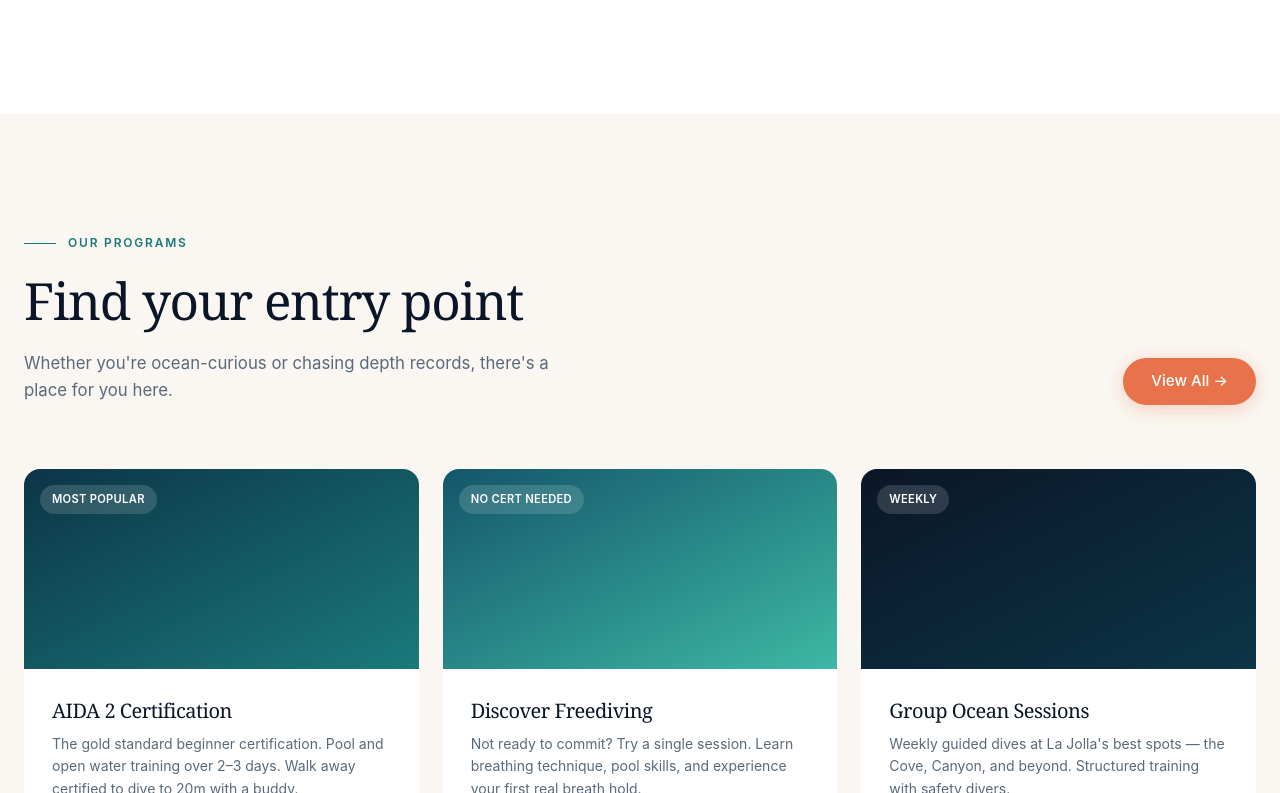
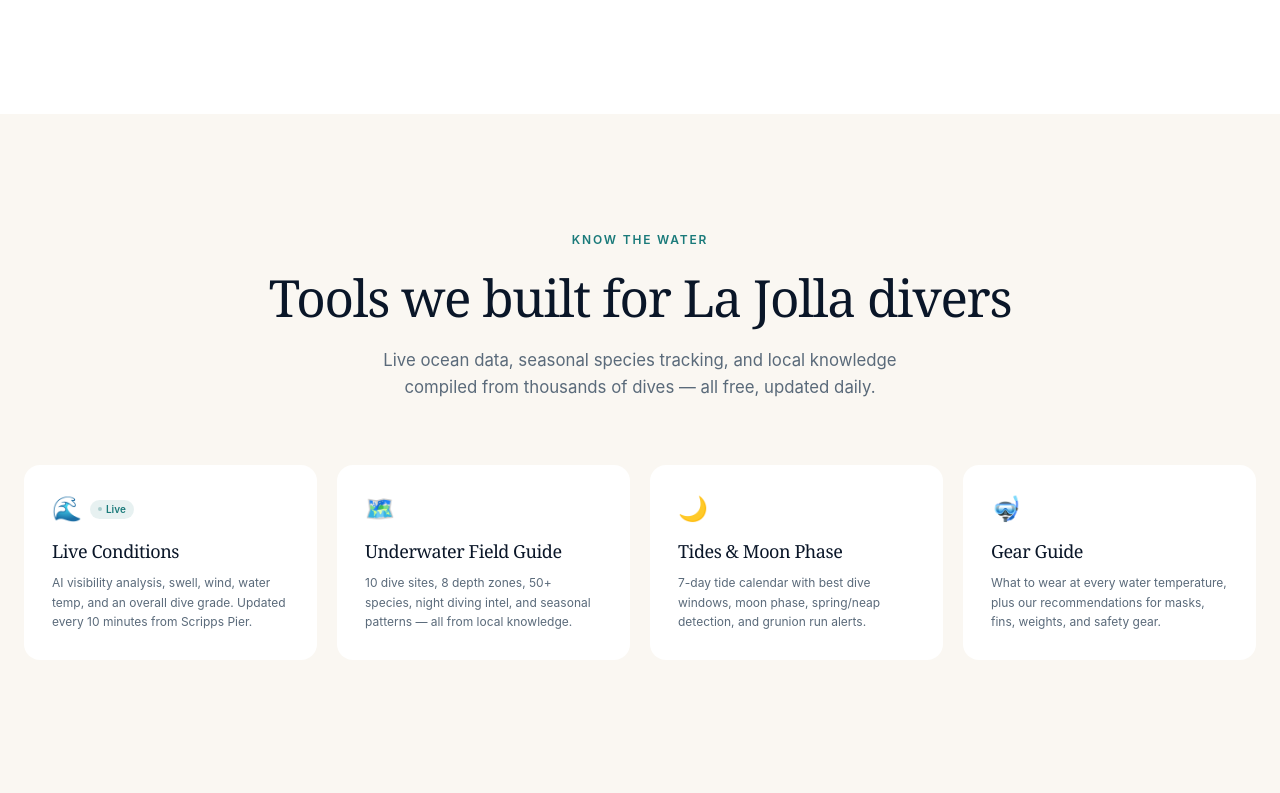
Before and after one commit to jdbeneventi/lajollafreediveclub, a Next.js app: page / in a window 1280 px wide. Shown: the part 1507-2300 px from the top of the page. Built offline with nearby package versions, Linux system fonts and the light colour scheme.

Commit message:
Homepage refresh + almanac + tides + gear

```diff
--- a/src/app/page.tsx
+++ b/src/app/page.tsx
@@ -186,8 +186,7 @@ export default function Home() {
           </h1>
 
           <p className="text-lg text-white/65 leading-relaxed max-w-[560px] mx-auto mb-10 font-light animate-fade-up [animation-delay:0.6s]">
-            San Diego&apos;s freediving community. From your first breath hold to
-            deep blue exploration — find your people, find your depth.
+            San Diego&apos;s freediving community. Live dive conditions, seasonal species intel, AIDA certification, and a crew that dives La Jolla every week.
           </p>
 
           <div className="flex gap-4 justify-center flex-wrap animate-fade-up [animation-delay:0.8s]">
@@ -267,6 +266,74 @@ export default function Home() {
         </div>
       </section>
 
+      {/* ═══ LIVE TOOLS ═══ */}
+      <section className="bg-salt py-28 px-6">
+        <div className="max-w-[1240px] mx-auto">
+          <Reveal>
+            <div className="text-center mb-16">
+              <div className="section-label justify-center before:hidden">Know the Water</div>
+              <h2 className="section-title">Tools we built for La Jolla divers</h2>
+              <p className="section-desc max-w-[560px] mx-auto">
+                Live ocean data, seasonal species tracking, and local knowledge
+                compiled from thousands of dives — all free, updated daily.
+              </p>
+            </div>
+          </Reveal>
+
+          <div className="grid md:grid-cols-2 lg:grid-cols-4 gap-5">
+            {[
+              {
+                href: "/conditions",
+                icon: "🌊",
+                title: "Live Conditions",
+                desc: "AI visibility analysis, swell, wind, water temp, and an overall dive grade. Updated every 10 minutes from Scripps Pier.",
+                badge: "Live",
+              },
+              {
+                href: "/map",
+                icon: "🗺️",
+                title: "Underwater Field Guide",
+                desc: "10 dive sites, 8 depth zones, 50+ species, night diving intel, and seasonal patterns — all from local knowledge.",
+                badge: null,
+              },
+              {
+                href: "/tides",
+                icon: "🌙",
+                title: "Tides & Moon Phase",
+                desc: "7-day tide calendar with best dive windows, moon phase, spring/neap detection, and grunion run alerts.",
+                badge: null,
+              },
+              {
+                href: "/gear",
+                icon: "🤿",
+                title: "Gear Guide",
+                desc: "What to wear at every water temperature, plus our recommendations for masks, fins, weights, and safety gear.",
+                badge: null,
+              },
+            ].map((tool, i) => (
+              <Reveal key={tool.href} delay={i * 80}>
+                <Link
+                  href={tool.href}
+                  className="block bg-white rounded-2xl p-7 no-underline text-deep hover:-translate-y-1 hover:shadow-[0_16px_48px_rgba(10,22,40,0.08)] transition-all group h-full"
+                >
+                  <div className="flex items-center gap-2 mb-3">
+                    <span className="text-2xl">{tool.icon}</span>
+                    {tool.badge && (
+                      <span className="px-2 py-0.5 bg-teal/10 text-teal text-[10px] font-semibold rounded-full flex items-center gap-1">
+                        <span className="w-1 h-1 rounded-full bg-teal animate-pulse-slow" />
+                        {tool.badge}
+                      </span>
+                    )}
+                  </div>
+                  <h3 className="font-serif text-lg mb-2 tracking-tight group-hover:text-teal transition-colors">{tool.title}</h3>
+                  <p className="text-xs text-[#5a6a7a] leading-relaxed">{tool.desc}</p>
+                </Link>
+              </Reveal>
+            ))}
+          </div>
+        </div>
+      </section>
+
       {/* ═══ PROGRAMS ═══ */}
       <section id="programs" className="py-28 px-6 bg-salt">
         <div className="max-w-[1240px] mx-auto">
@@ -312,6 +379,27 @@ export default function Home() {
               </Reveal>
             ))}
           </div>
+        </div>
+      </section>
+
+      {/* ═══ SEASONAL TEASER ═══ */}
+      <section className="bg-white py-20 px-6">
+        <div className="max-w-[900px] mx-auto text-center">
+          <Reveal>
+            <div className="section-label justify-center before:hidden">This Month in La Jolla</div>
+            <h2 className="section-title mb-6">What&apos;s in the water right now</h2>
+            <p className="section-desc max-w-[560px] mx-auto mb-10">
+              Our conditions page tracks seasonal species, moon phases, grunion runs,
+              whale migrations, and everything else happening on the La Jolla coastline —
+              updated automatically so you always know what you might see.
+            </p>
+            <Link
+              href="/conditions"
+              className="btn btn-outline no-underline"
+            >
+              Check Today&apos;s Conditions →
+            </Link>
+          </Reveal>
         </div>
       </section>
 
```
